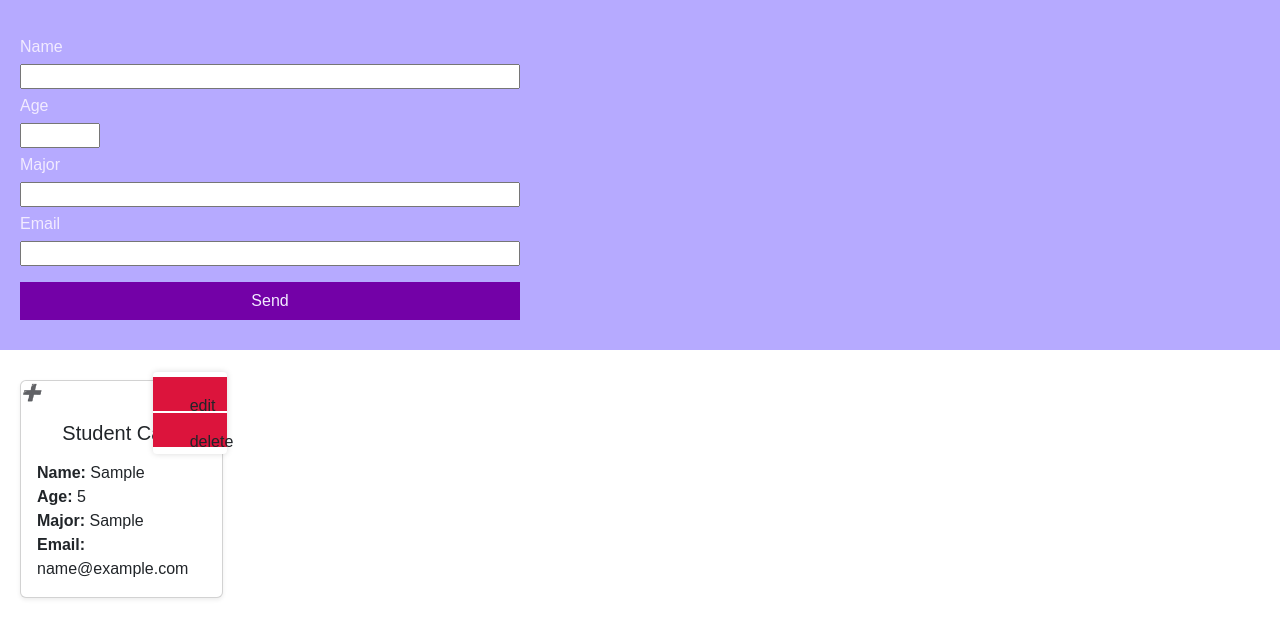
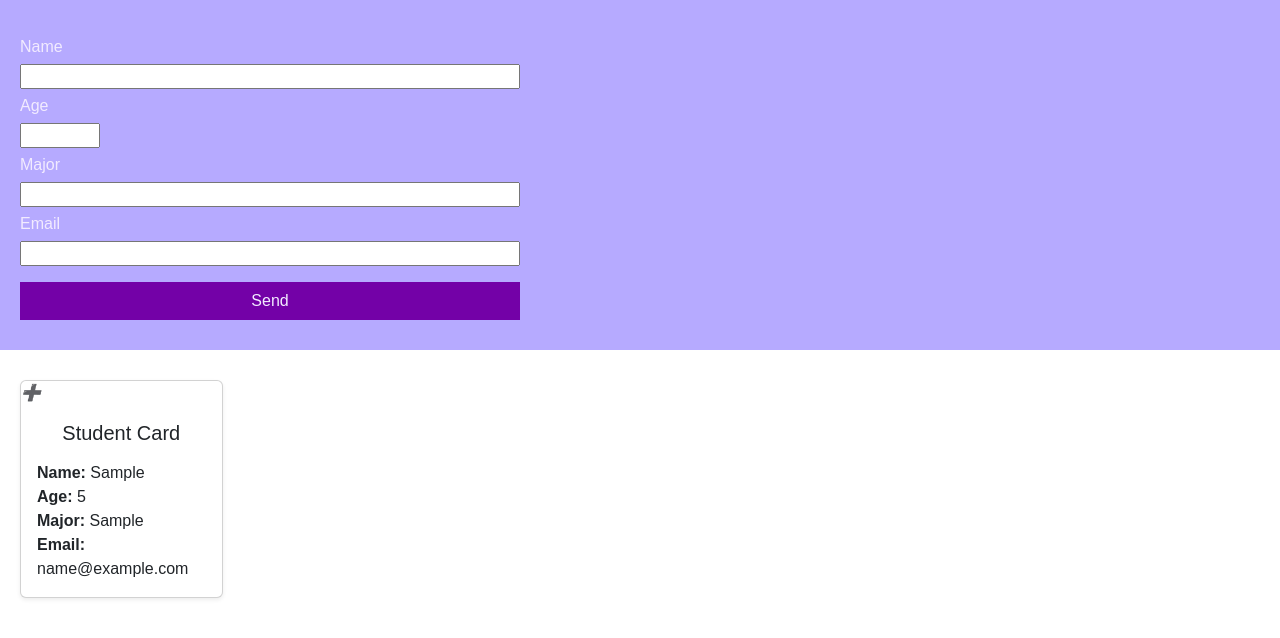
Before and after one commit to leviayelin/student-admin, a React (Vite) app in the folder students-admin/: page / in a window 1280 px wide. Both pictures are taken after typing "Sample", "5", "Sample", "name@example.com" into the empty fields and a click on the button "Send". Shown: the top 638 px of the page. Built offline with nearby package versions, Linux system fonts and the light colour scheme.

Commit message:
added card settings

```diff
--- a/students-admin/src/assets/css/StudentForm.css
+++ b/students-admin/src/assets/css/StudentForm.css
@@ -9,11 +9,12 @@
     position:relative;
 }
 
-.settings:where(i,li){
+.settings i,
+.settings li{
     cursor:pointer;
 }
 
-.student-edit-manu{
+.student-edit-menu{
     position:absolute;
     list-style:none;
     right:-5px;
@@ -21,15 +22,14 @@
     padding:5px 0;
     background:#fff;
     border-radius:4px;
-    transform:scale(1);
+    transform:scale(0);
     transform-origin:top right;
     box-shadow:0 0 6px rgba(0,0,0,0.15);
     z-index:10;
     transition:transform 0.2s ease;
 }
 
-.student-edit-manu > li{
-    background:crimson;
+.student-edit-menu > li{
     height:25px;
     font-size:16px;
     margin-bottom:2px;
--- a/students-admin/src/components/Card.jsx
+++ b/students-admin/src/components/Card.jsx
@@ -2,20 +2,22 @@
 import {useState} from 'react'
 
 // Components section
-export default function Card({id,name,age,major,email,onDelete}){
+export default function Card({id,name,age,major,email,onMenu,openMenuId,onDelete}){
 
-    /*
-        continue on the setting edit/delete section
-    */
+    const isOpen = openMenuId === id;
+
     return(
         <div id={id} className="card shadow-sm student-card">
             <div className="settings">
-                <i className="uil uil-ellipsis-h">➕</i>
-                <ul className="student-edit-manu">
-                    <li><span className="card-edit">edit</span></li>
-                    <li><span className="card-del" onClick={()=>onDelete(id)}>delete</span></li>
-                </ul>
+                <i onClick={()=>onMenu(id)} className="uil uil-ellipsis-h">➕</i>
+                {isOpen &&(
+                    <ul className={`student-edit-menu ${isOpen?"show":""}`}>
+                        <li><span className="card-edit">edit</span></li>
+                        <li><span className="card-del" onClick={()=>onDelete(id)}>delete</span></li>
+                    </ul>
+                )}
             </div>
+
             <div className="card-body">
                 <h5 className="card-title text-center mb-3">Student Card</h5>
                 <p className="card-text"><strong>Name:</strong> {name}</p>
--- a/students-admin/src/components/CardList.jsx
+++ b/students-admin/src/components/CardList.jsx
@@ -2,7 +2,7 @@
 import Card from "./Card";
 
 // Component section
-export default function CardList({students,onDelete}){
+export default function CardList({students,onMenu,openMenuId,onDelete}){
     return(
         <div className="card-list">
             {students.length > 0 ?students.map((info,id)=>(
@@ -13,6 +13,8 @@ export default function CardList({students,onDelete}){
                 age={info.age}
                 major={info.major}
                 email={info.email}
+                onMenu={onMenu}
+                openMenuId={openMenuId}
                 onDelete={onDelete}
                 />)):(
             <p>there's no data!</p>
--- a/students-admin/src/pages/StudentForm.jsx
+++ b/students-admin/src/pages/StudentForm.jsx
@@ -9,6 +9,7 @@ export default function StudentForm(){
 
     // Setting state's section
     const [students,setStudents] = useState([]);
+    const [openMenuId,setOpenMenuId] = useState(null);
 
     // useEffect => loading data from localStorage
     useEffect(()=>{
@@ -37,12 +38,27 @@ export default function StudentForm(){
         localStorage.setItem("students",JSON.stringify(updateList))
     }
 
+    // const showMenu = (cardId) =>{
+    //     let manuDiv = cardId.parentElement.lastElementChild;
+    //     manuDiv.classList.add("show");
+
+    //     document.addEventListener('click', e=>{
+    //         if(e.target.tagName != "I" || e.target != cardId){
+    //             manuDiv.classList.remove("show");
+    //         }
+    //     })
+    // }
+
+    const toggleMenu = (id) =>{
+        setOpenMenuId(prev => (prev === id ? null:id))
+    }
+
     return(
         <>
         {/* Pass the add function to Form */}
         <Form onAdd={addStudent}/>
         {/* Pass the data to CardList */}
-        <CardList onDelete={deleteStudent} students={students}/>
+        <CardList onMenu={toggleMenu} openMenuId={openMenuId} onDelete={deleteStudent} students={students}/>
         </>
     );
 };
```
